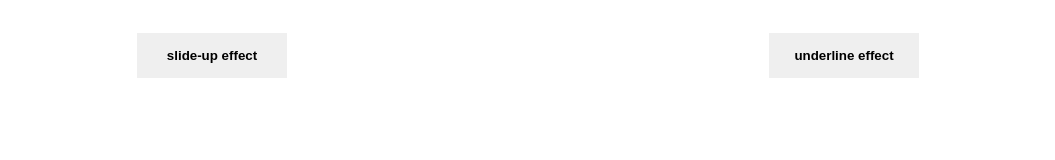
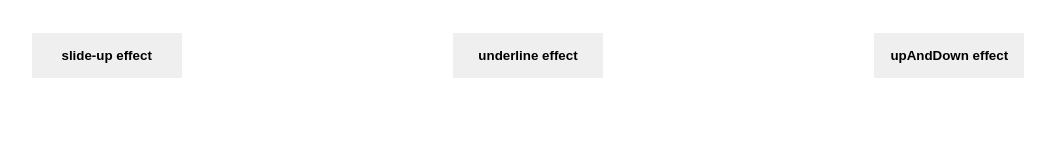
Before and after one commit to Waxoussou/btn-hvr, a plain HTML site: page index.html in a window 1280 px wide. Shown: the whole page, without its empty margins (112-1167 px from the left). Drawn offline with Linux system fonts and the light colour scheme.

Commit message:
ajout bouton effet underline up and down

```diff
--- a/index.html
+++ b/index.html
@@ -15,6 +15,9 @@
         <div class="btn hv-underline">
             <input class="btn-hv-effect" type="submit" value="underline effect">
         </div>
+        <div class="btn hv-underline-upAndDown">
+            <input class="btn-hv-effect" type="submit" value="upAndDown effect">
+        </div>
     </div>
 </body>
 </html>
--- a/style.scss
+++ b/style.scss
@@ -30,7 +30,7 @@
     // top: 0;
     width: 100%;
     height: 0%;
-    background-color: rgba(23, 133, 161, 0.5);
+    background-color: rgba(30, 143, 255, 0.651);
     animation: back-slide-up 0.8s ease;
   }
   &:hover::after {
@@ -133,3 +133,34 @@
         width: 0%;
     }
 }
+
+
+
+// ---------------
+// UNDERLINE UP&&DOWN EFFECT
+// ---------------
+.hv-underline-upAndDown{
+&::before{
+    content: '';
+    position: absolute;
+    height: 4px;
+    width: 0%;
+    background-color: dodgerblue;
+    right: 0;
+    top: 0;
+    animation: back-underline 1s ease;
+}
+&::after{
+    content: '';
+    position: absolute;
+    height: 4px;
+    width: 0%;
+    background-color: dodgerblue;
+    left: 0;
+    bottom: 0;
+    animation: back-underline 1s ease;
+}
+&:hover::before, &:hover::after{
+    animation: underline 0.7s both ease-in;
+}
+}
```
Also changed, not shown: style.css.
